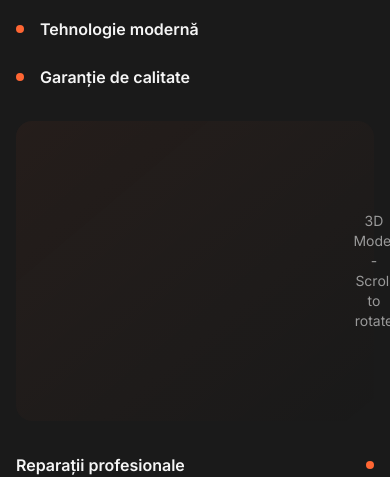
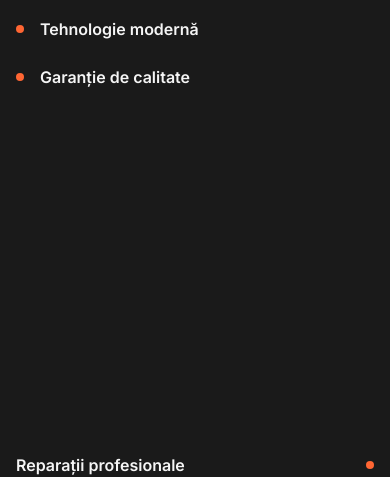
Before and after one commit to mihaiciradev/vulcanizare-ciuson, a Next.js app: page / in a window 390 px wide. Shown: the part 2980-3457 px from the top of the page. Built offline with nearby package versions, Linux system fonts and the light colour scheme; no server answers.

Commit message:
3d wheel adjust

```diff
--- a/components/WheelCanvas.tsx
+++ b/components/WheelCanvas.tsx
@@ -130,7 +130,8 @@ export default function WheelCanvas() {
     // Mouse drag rotation (desktop only) - actual click + drag
     const canvasEl = renderer.domElement;
     const handlePointerDown = (e: PointerEvent) => {
-      if (isMobile) return;
+      // Only enable drag on desktop
+      if (window.innerWidth < 768) return;
       isDragging.current = true;
       lastPointer.current = { x: e.clientX, y: e.clientY };
       canvasEl.setPointerCapture(e.pointerId);
@@ -165,8 +166,8 @@ export default function WheelCanvas() {
 
       if (!isVisible) return;
 
-      if (wheelRef.current && !isMobile) {
-        // Smooth interpolation toward drag + scroll targets
+      if (wheelRef.current) {
+        // Smooth interpolation toward drag + scroll targets (both desktop and mobile)
         wheelRef.current.rotation.y +=
           (targetRotationY.current - wheelRef.current.rotation.y) * 0.08;
         wheelRef.current.rotation.x +=
@@ -213,17 +214,12 @@ export default function WheelCanvas() {
     };
   }, [isMobile]);
 
-  if (isMobile) {
-    return (
-      <div className="w-full h-full flex items-center justify-center bg-gradient-to-br from-orange/5 to-transparent rounded-2xl">
-        <div className="text-text-muted text-center">
-          <p className="text-sm">3D Model - Scroll to rotate</p>
-        </div>
-      </div>
-    );
-  }
-
   return (
-    <div ref={containerRef} className="w-full h-full cursor-grab active:cursor-grabbing" />
+    <div
+      ref={containerRef}
+      className={`w-full h-full ${
+        isMobile ? "cursor-auto" : "cursor-grab active:cursor-grabbing"
+      }`}
+    />
   );
 }
```
